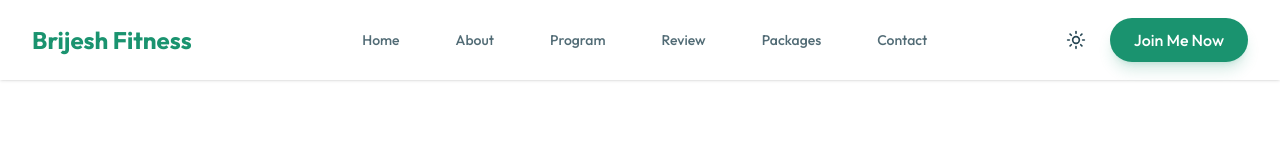
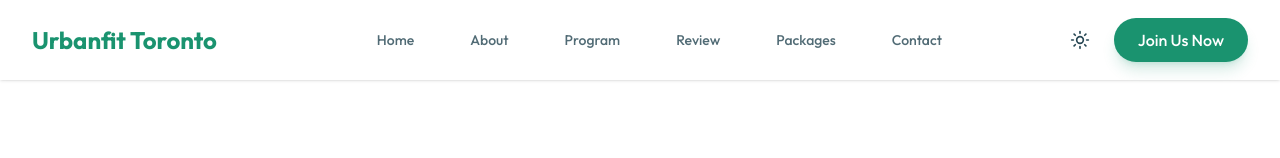
Before and after one commit to Fancible-Software/gym_trainer_landing_site, a Next.js app: page / in a window 1280 px wide. Shown: the top 158 px of the page. Built offline with nearby package versions, Linux system fonts and the light colour scheme.

Commit message:
Fix name

```diff
--- a/components/Footer.tsx
+++ b/components/Footer.tsx
@@ -7,7 +7,7 @@ export default function Footer() {
             <div className="container mx-auto px-4 sm:px-6 lg:px-8">
                 <div className="grid md:grid-cols-4 gap-8">
                     <div className="space-y-4 md:col-span-2">
-                        <Link href="/" className="text-2xl font-bold text-primary">Brijesh Fitness</Link>
+                        <Link href="/" className="text-2xl font-bold text-primary">Urbanfit Toronto</Link>
                         <p className="text-muted-foreground">
                             Unlock your full potential with my customized fitness programs.
                         </p>
@@ -44,16 +44,16 @@ export default function Footer() {
                     <div>
                         <h4 className="font-bold mb-6">Contact Us</h4>
                         <ul className="space-y-4 text-muted-foreground">
-                            <li>123 Gym Street, Fitness City</li>
-                            <li>contact@brijesh.com</li>
-                            <li>+123 456 7890</li>
+                            <li>Toronto & GTA</li>
+                            <li>contact@urbanfit.com</li>
+                            <li>+1 (368) 886-7348</li>
                         </ul>
                     </div>
 
                 </div>
 
                 <div className="mt-16 pt-8 text-center text-muted-foreground text-sm flex items-center justify-center flex-wrap gap-1">
-                    © {new Date().getFullYear()} Brijesh Fitness. All rights reserved. Built with <Heart className="w-4 h-4 text-red-500 fill-current animate-pulse" /> by <a href="mailto:info@fanciblesoftware.com" className="text-foreground font-bold text-base ml-1 drop-shadow-md hover:text-primary transition-all">info@fanciblesoftware.com</a>
+                    © {new Date().getFullYear()} Urbanfit Toronto. All rights reserved. Built with <Heart className="w-4 h-4 text-red-500 fill-current animate-pulse" /> by <a href="mailto:info@fanciblesoftware.com" className="text-foreground font-bold text-base ml-1 drop-shadow-md hover:text-primary transition-all">info@fanciblesoftware.com</a>
                 </div>
             </div>
         </footer>
--- a/components/Navbar.tsx
+++ b/components/Navbar.tsx
@@ -24,7 +24,7 @@ export default function Navbar() {
             <div className="container mx-auto px-4 sm:px-6 lg:px-8">
                 <div className="flex items-center justify-between h-20">
                     <Link href="/" className="flex-shrink-0">
-                        <span className="text-2xl font-bold text-primary">Brijesh Fitness</span>
+                        <span className="text-2xl font-bold text-primary">Urbanfit Toronto</span>
                     </Link>
 
                     {/* Desktop Menu */}
@@ -60,7 +60,7 @@ export default function Navbar() {
                             }}
                             className="bg-primary hover:bg-primary/90 text-primary-foreground px-6 py-2.5 rounded-full font-medium transition-all shadow-lg shadow-primary/20 cursor-pointer"
                         >
-                            Join Me Now
+                            Join Us Now
                         </a>
                     </div>
 
```
